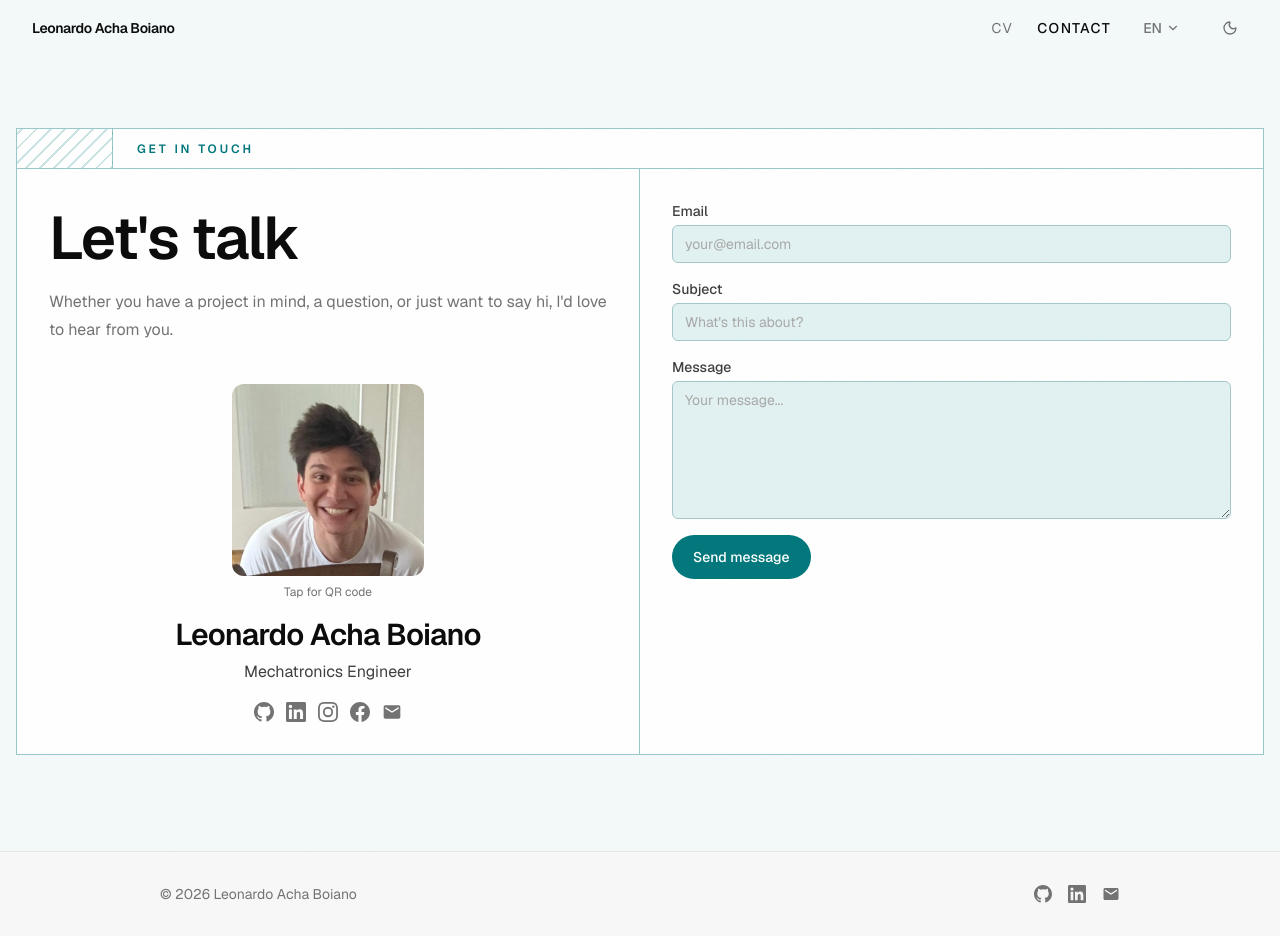
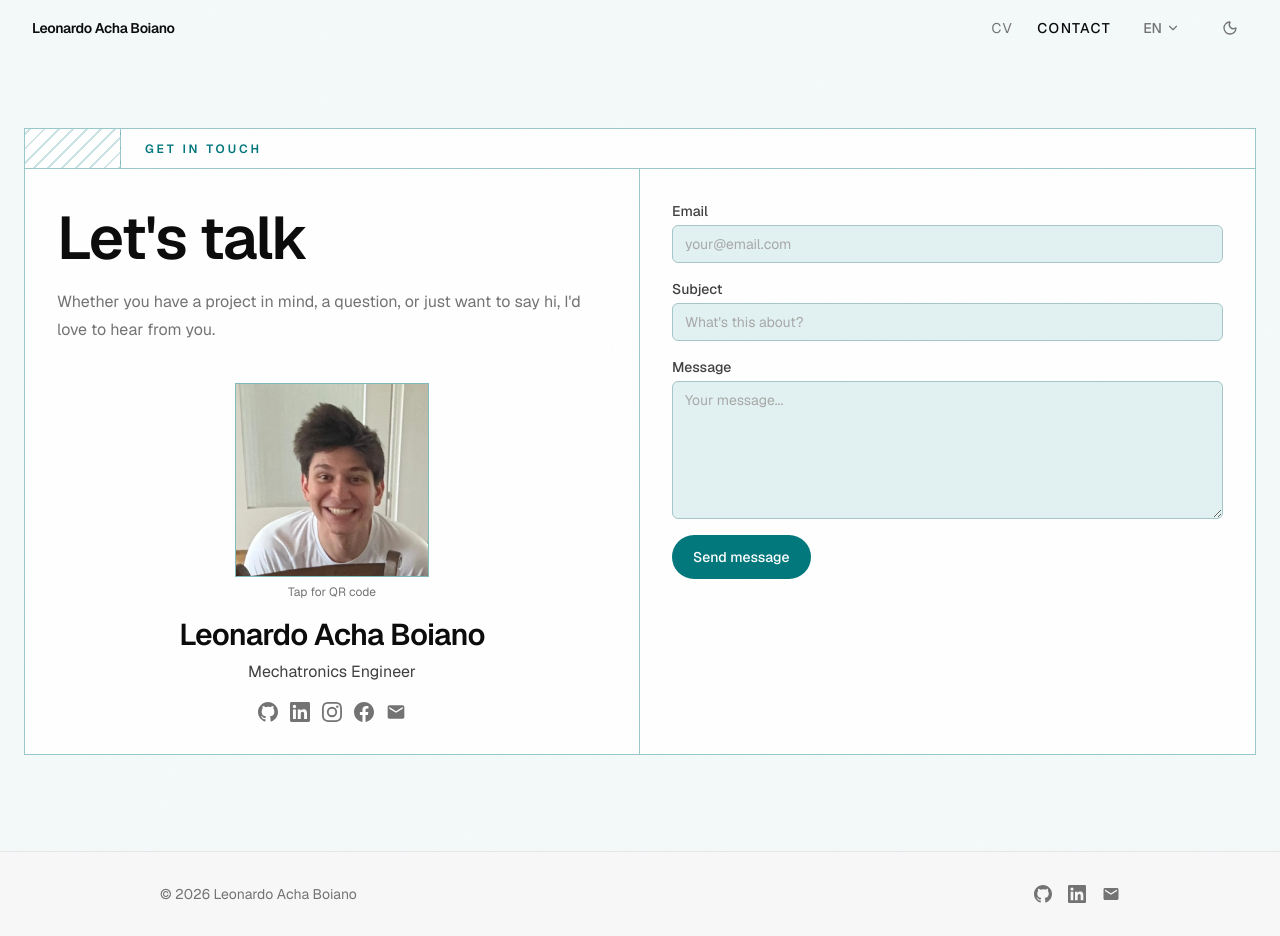
Before and after one commit to leonardoAB1/leonardoachaboiano.com, a Next.js app: page /en/contact in a window 1280 px wide. Built offline with nearby package versions, Linux system fonts and the light colour scheme.

Commit message:
style: square teal-ring photo frame and adjust contact page margin

```diff
--- a/src/app/[locale]/(marketing)/contact/page.tsx
+++ b/src/app/[locale]/(marketing)/contact/page.tsx
@@ -96,7 +96,7 @@ export default async function ContactPage({
     <Section className="-mt-14 min-h-svh bg-surface-brand grain pt-28 sm:pt-32">
       {/* Plain wrapper with minimal padding - no max-width cap so the teal border
           sits just 12-16px from the viewport edge, matching the reference layout. */}
-      <div className="px-3 sm:px-4">
+      <div className="px-4 sm:px-6">
         {/* Single connected box: straight corners so the teal border reads as
             a ruled grid line rather than a card. grain class layers the SVG
             noise texture on top of the solid white background. */}
--- a/src/components/contact/ProfileQrToggle.tsx
+++ b/src/components/contact/ProfileQrToggle.tsx
@@ -51,7 +51,7 @@ export function ProfileQrToggle({
         onClick={() => setShowQr((v) => !v)}
         aria-label={showQr ? showPhotoLabel : showQrLabel}
         aria-pressed={showQr}
-        className="relative size-48 overflow-hidden rounded-[12px] outline-offset-4 transition-transform duration-200 hover:scale-[1.02] focus-visible:outline-2 focus-visible:outline-brand"
+        className="relative size-48 overflow-hidden outline-offset-4 ring-1 ring-brand/50 transition-transform duration-200 hover:scale-[1.02] focus-visible:outline-2 focus-visible:outline-brand"
       >
         {/* Photo layer */}
         <Image
```
